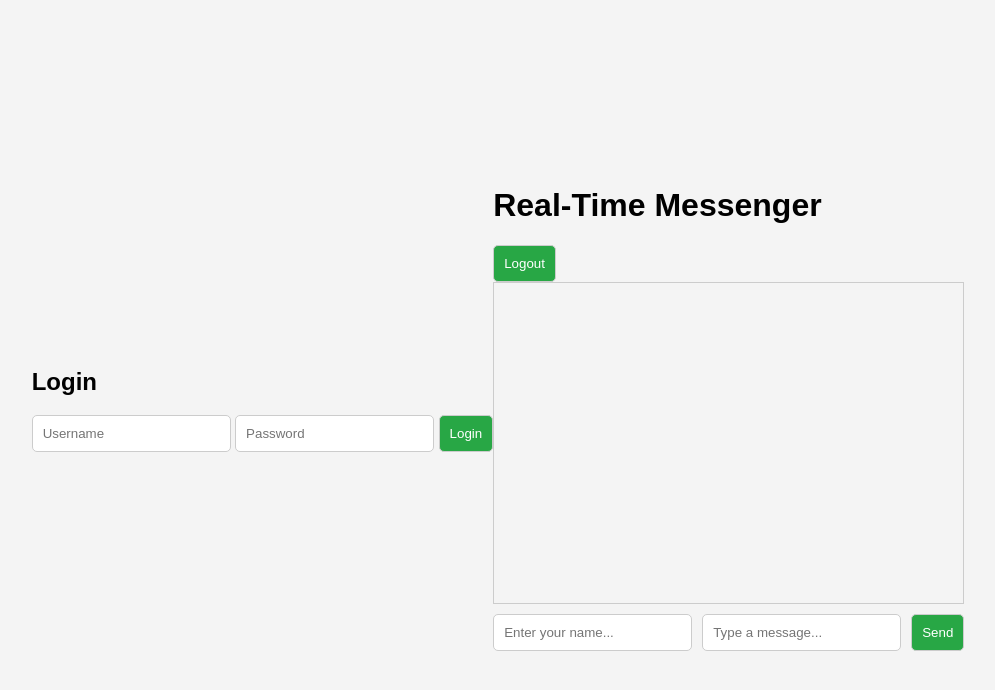
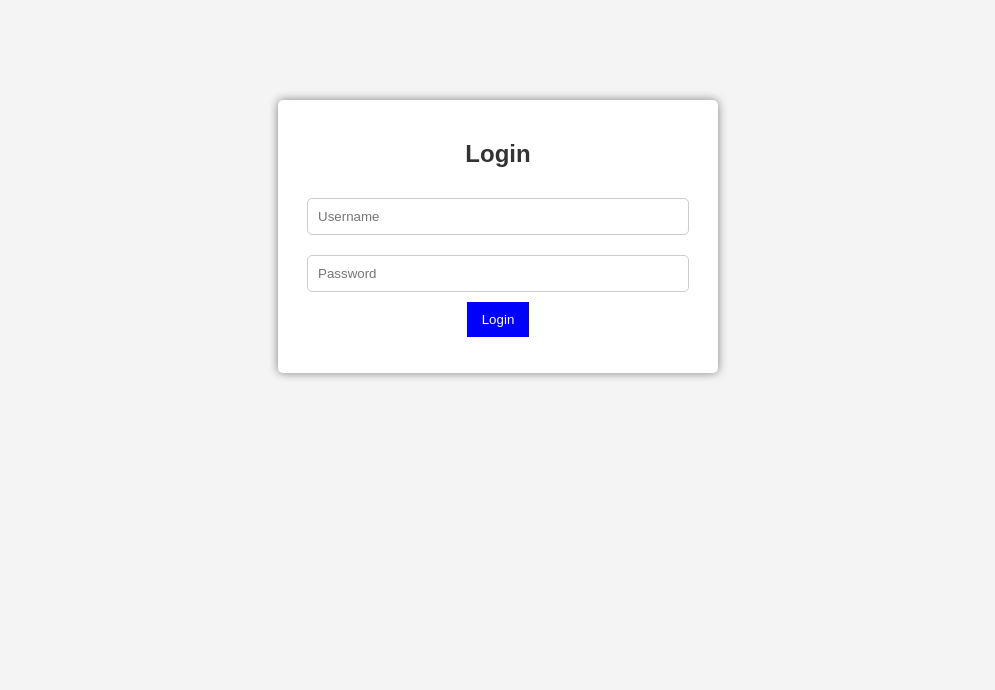
Before and after one commit to ag-jod00/Mesenger, a website: page index.html in a window 1280 px wide. Shown: the whole page, without its empty margins (142-1137 px from the left). Drawn offline with nearby package versions, Linux system fonts and the light colour scheme; no server answers.

Commit message:
Update styles.css

```diff
--- a/styles.css
+++ b/styles.css
@@ -1,46 +1,61 @@
 body {
     font-family: Arial, sans-serif;
-    display: flex;
-    justify-content: center;
-    align-items: center;
-    height: 100vh;
     background-color: #f4f4f4;
+    text-align: center;
+    margin: 0;
+    padding: 0;
 }
 
-#login-section, #chat-section {
-    width: 350px;
-    text-align: center;
+#login-container, #chat-container {
+    max-width: 400px;
+    margin: 100px auto;
+    padding: 20px;
     background: white;
-    padding: 20px;
-    border-radius: 8px;
-    box-shadow: 0px 0px 10px rgba(0, 0, 0, 0.1);
+    box-shadow: 0px 0px 10px gray;
+    border-radius: 5px;
 }
 
-.chat-box {
-    height: 300px;
-    overflow-y: auto;
-    border: 1px solid #ccc;
-    padding: 10px;
-    margin-bottom: 10px;
+h1, h2 {
+    color: #333;
 }
 
-.input-area {
-    display: flex;
-    gap: 10px;
-}
-
-input, button {
+input {
+    width: 90%;
     padding: 10px;
+    margin: 10px 0;
     border: 1px solid #ccc;
     border-radius: 5px;
 }
 
 button {
-    background: #28a745;
+    padding: 10px 15px;
+    background: blue;
     color: white;
+    border: none;
     cursor: pointer;
 }
 
 button:hover {
-    background: #218838;
+    background: darkblue;
 }
+
+.hidden {
+    display: none;
+}
+
+.chat-box {
+    max-height: 300px;
+    overflow-y: scroll;
+    padding: 10px;
+    border: 1px solid #ddd;
+    background: #fff;
+}
+
+.input-area {
+    display: flex;
+    gap: 5px;
+}
+
+#login-error {
+    color: red;
+}
```
